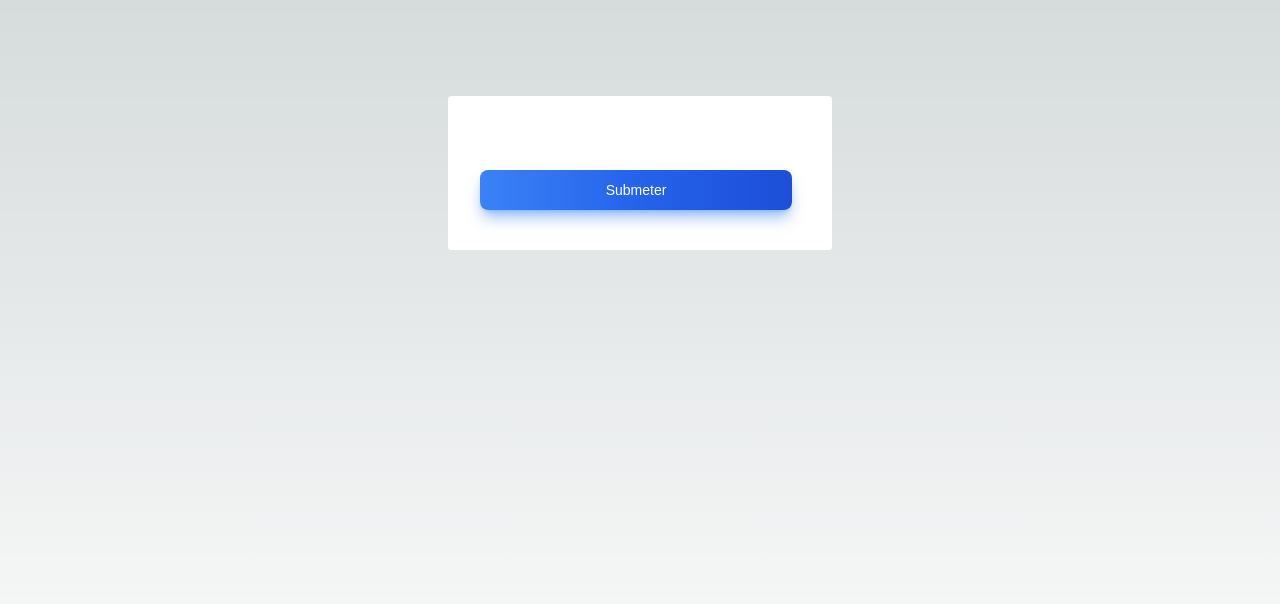
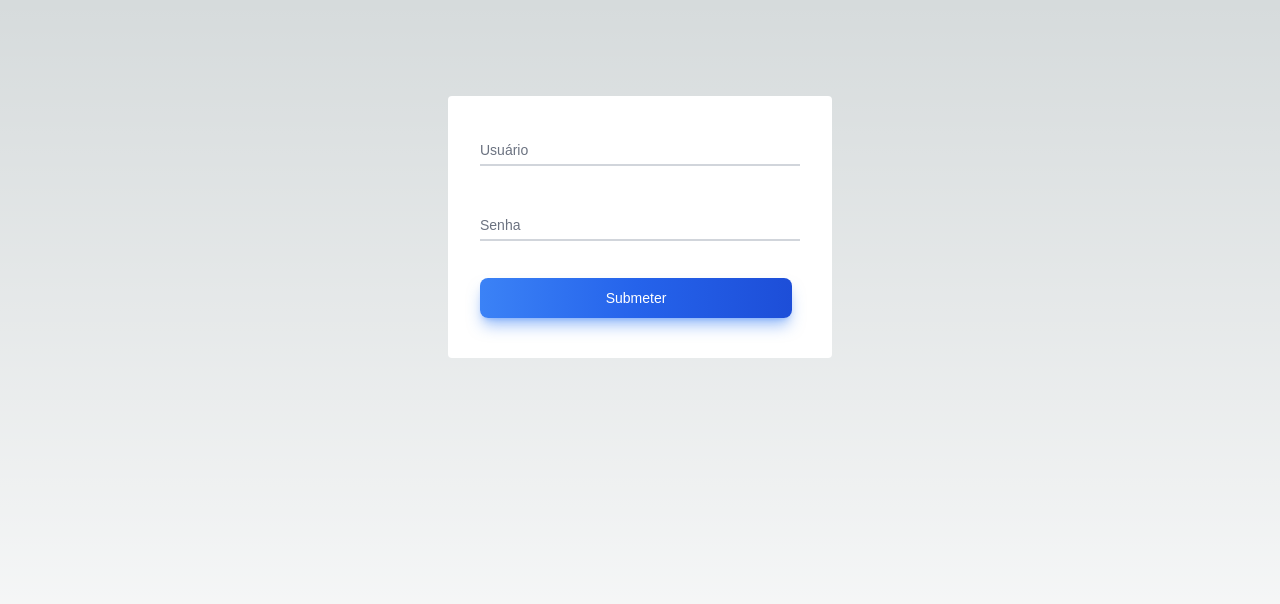
Before and after one commit to hugodk33/gerenciador-de-doacoes, a Next.js app: page / in a window 1280 px wide. Shown: the top 604 px of the page. Built offline with nearby package versions, Linux system fonts and the light colour scheme.

Commit message:
fixxxxing

```diff
--- a/src/app/page.tsx
+++ b/src/app/page.tsx
@@ -1,10 +1,12 @@
-
+import { InputText , InputPassword } from '../components/template/input'
 
 export default function Home() {
   return (
     <main className="flex min-h-screen flex-col items-center h-full justify-between content-center flex-wrap p-24">
         <div className='flex flex-col p-8 gap-4 columns-sm rounded w-full max-w-sm shadow-black-500/50 bg-white'>
+          <InputText label="Usuário"/>
           <span style={{height: '5px', width: '100%'}} />
+          <InputPassword label="Senha"/>
           <span style={{height: '5px', width: '100%'}} />
           <button type="button" className="text-white bg-gradient-to-r from-blue-500 via-blue-600 to-blue-700 hover:bg-gradient-to-br focus:ring-4 focus:outline-none focus:ring-blue-300 dark:focus:ring-blue-800 shadow-lg shadow-blue-500/50 dark:shadow-lg dark:shadow-blue-800/80 font-medium rounded-lg text-sm px-5 py-2.5 text-center mr-2 mb-2 ">Submeter</button>
         </div>
```
